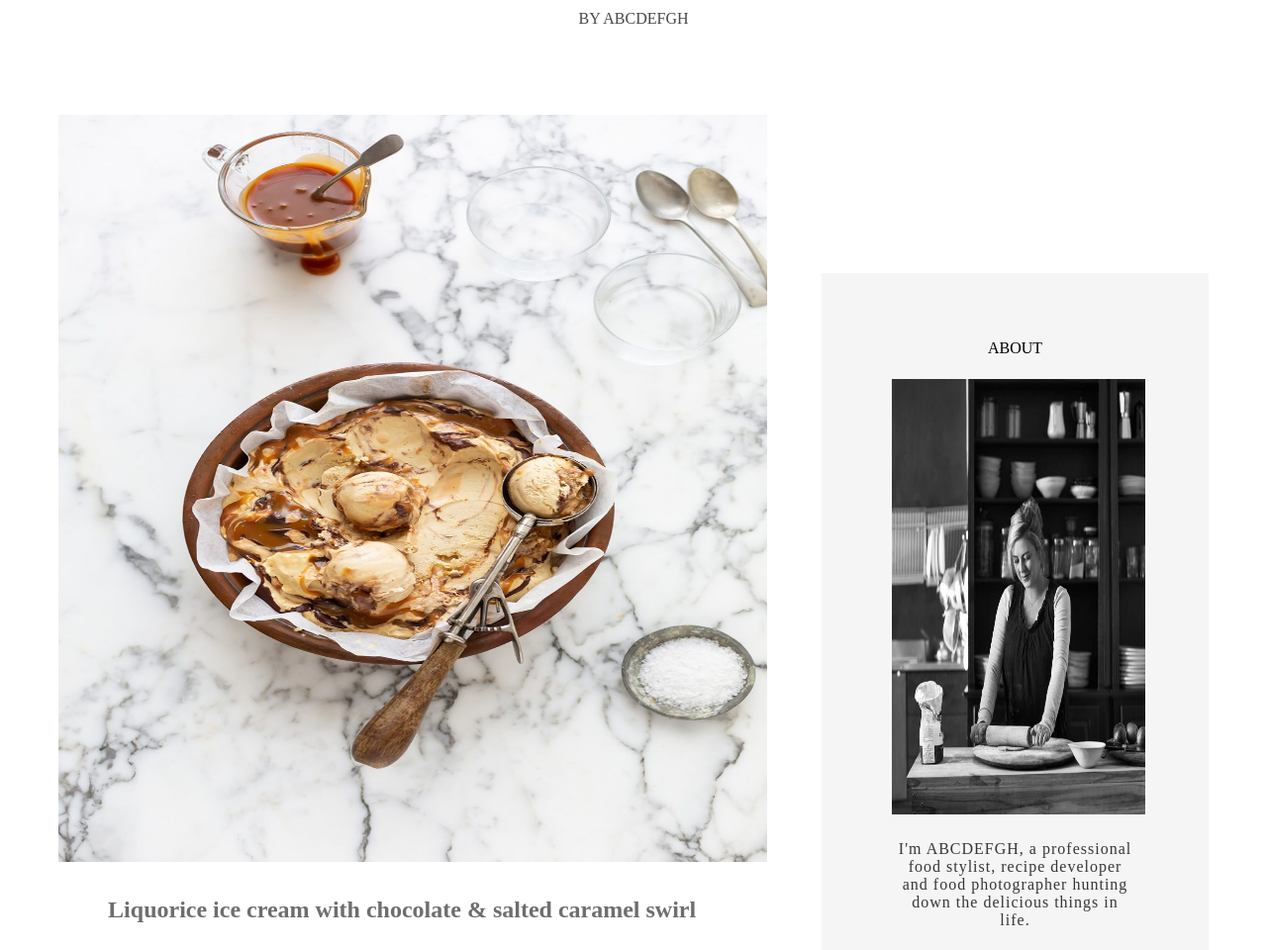
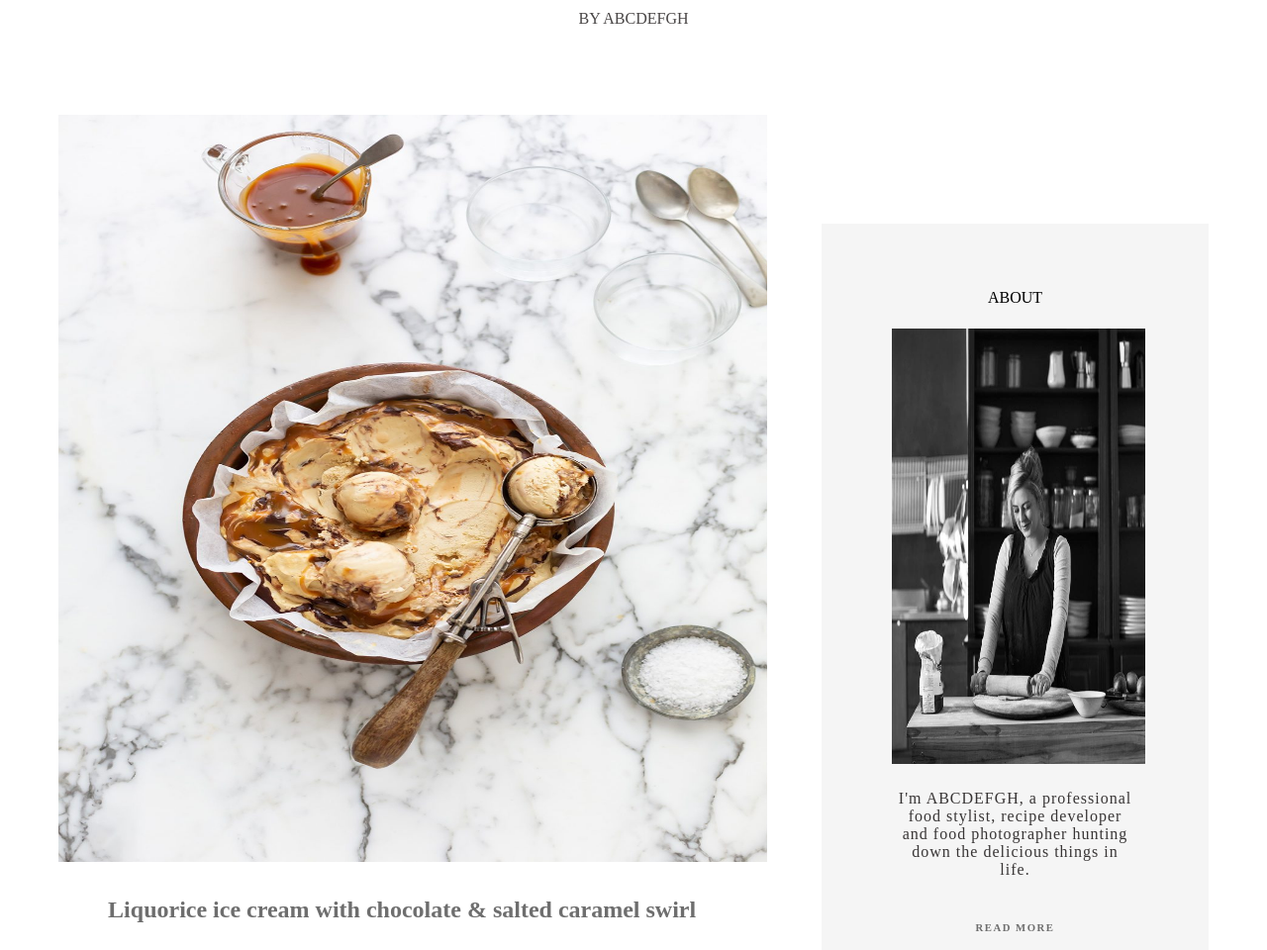
Before and after one commit to varada1110/Food-Blog, a plain HTML site: page index.html in a window 1280 px wide. Shown: the part 331-1291 px from the top of the page at 99% size. Drawn offline with Linux system fonts and the light colour scheme.

Commit message:
Update style.css

```diff
--- a/style.css
+++ b/style.css
@@ -47,7 +47,7 @@ div img{
 #about{
     background-color: rgb(245, 245, 245);
     margin-left: 65%;
-    margin-top:-145%;
+    margin-top:-149%;
     margin-right: 4%;
     text-align: center;
     padding:4% 4% 4% 4%;
```
